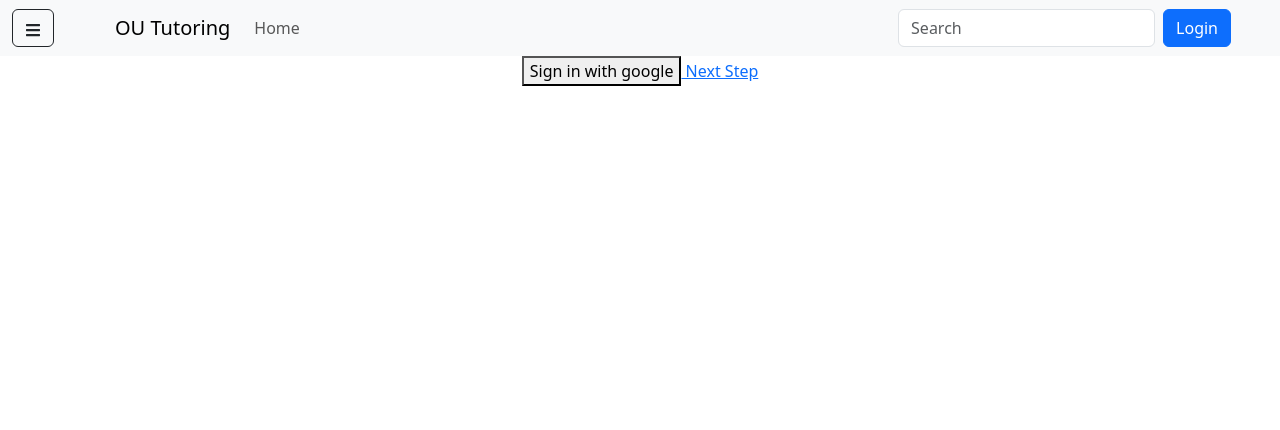
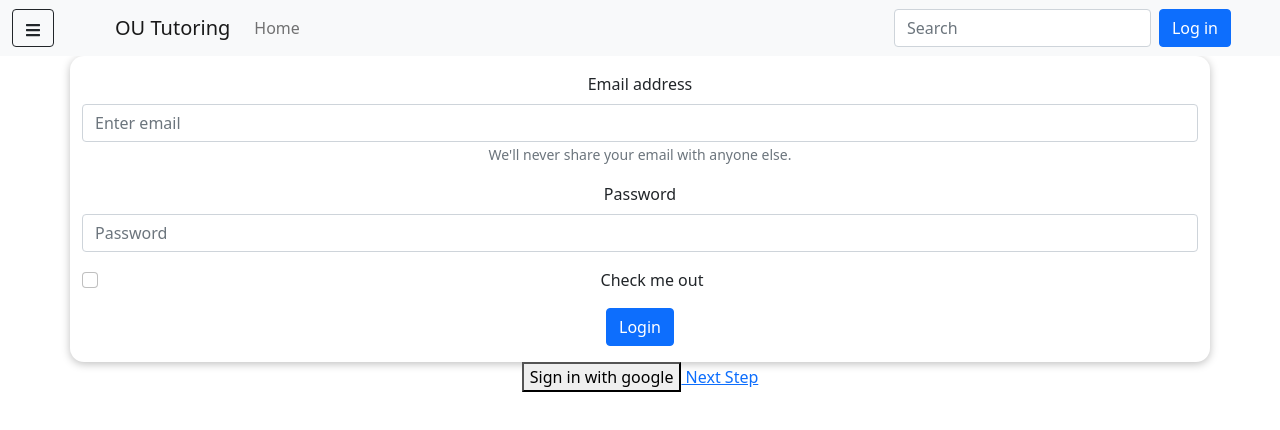
Before and after one commit to juliawang2014/OUTutoringApp, a React (Create React App) app: page /login in a window 1280 px wide. Shown: the top 430 px of the page. Built offline with nearby package versions, Linux system fonts and the light colour scheme.

Commit message:
added login form

```diff
--- a/package.json
+++ b/package.json
@@ -9,8 +9,10 @@
     "@types/jest": "^27.0.3",
     "@types/react": "^17.0.37",
     "@types/react-dom": "^17.0.11",
+    "bootstrap": "^5.1.3",
     "firebase": "^9.6.1",
     "react": "^17.0.2",
+    "react-bootstrap": "^2.1.0",
     "react-dom": "^17.0.2",
     "react-icons": "^4.3.1",
     "react-router-dom": "^6.2.1",
--- /dev/null
+++ b/src/frontend/components/navbar/NavBar.css
@@ -0,0 +1,6 @@
+/*NAVBAR Styling*/
+
+/*Styling for navbar links*/
+.navbar-link {
+    text-decoration: none;
+}
--- a/src/frontend/components/navbar/NavBar.tsx
+++ b/src/frontend/components/navbar/NavBar.tsx
@@ -1,5 +1,7 @@
 import {Button, Container, Navbar, Nav, Form, FormControl, NavDropdown} from "react-bootstrap";
 import BMenu from '../sidebar/BMenu';
+import { Link } from 'react-router-dom';
+import '../navbar/NavBar.css';
 
 
 
@@ -9,9 +11,9 @@ const NavBar: React.FC = (props) => {
         <Navbar bg="light">
             <BMenu />
             <Container>
-                <Navbar.Brand href="#home">OU Tutoring</Navbar.Brand>
+                <Link to='/' className="navbar-link"><Navbar.Brand>OU Tutoring</Navbar.Brand></Link>
                 <Nav className="me-auto my-2 my-lg-0">
-                    <Nav.Link href="#home">Home</Nav.Link>
+                    <Link to='/' className="navbar-link"><Nav.Link>Home</Nav.Link></Link>
                 </Nav>
                     <Form className="d-flex">
                         <FormControl
@@ -21,7 +23,7 @@ const NavBar: React.FC = (props) => {
                         aria-label="Search"
                         />
                     </Form>
-                    <Button variant="primary">Login</Button>
+                    <Link to='/login'><Button variant="primary">Log in</Button></Link>
             </Container>
         </Navbar>
     )
--- /dev/null
+++ b/src/frontend/components/signin/Login.css
@@ -0,0 +1,8 @@
+@import 'bootstrap/dist/css/bootstrap.min.css';
+
+.loginForm {
+    padding: 1rem;
+    box-shadow: 0 2px 8px rgba(0, 0, 0, 0.25);
+    border-radius: 14px;
+    background-color: white;
+  }
--- /dev/null
+++ b/src/frontend/components/signin/LoginForm.tsx
@@ -0,0 +1,30 @@
+import { Form, Button, Container } from 'react-bootstrap';
+import '../signin/Login.css'
+
+const LoginForm: React.FC = () => {
+
+  return (
+    <Container className='loginForm'>
+        <Form>
+            <Form.Group className="mb-3" controlId="formBasicEmail">
+                <Form.Label>Email address</Form.Label>
+                <Form.Control type="email" placeholder="Enter email" />
+                <Form.Text className="text-muted">
+                We'll never share your email with anyone else.
+                </Form.Text>
+            </Form.Group>
+
+            <Form.Group className="mb-3" controlId="formBasicPassword">
+                <Form.Label>Password</Form.Label>
+                <Form.Control type="password" placeholder="Password" />
+            </Form.Group>
+            <Form.Group className="mb-3" controlId="formBasicCheckbox">
+                <Form.Check type="checkbox" label="Check me out" />
+            </Form.Group>
+            <Button variant="primary" type="submit">Login</Button>
+        </Form>
+    </Container>
+  )
+}
+
+export default LoginForm;
--- a/src/frontend/components/signin/SignIn.tsx
+++ b/src/frontend/components/signin/SignIn.tsx
@@ -3,6 +3,7 @@ import { GoogleAuthProvider, signInWithPopup } from 'firebase/auth';
 import firebase from 'firebase/app';
 import { auth } from '../../services/firebase';
 import { Link, useNavigate} from 'react-router-dom';
+import LoginForm from './LoginForm';
 
 const SignIn = () => {
   //Navigate is used to redirect the page to another one without reloading
@@ -22,6 +23,7 @@ const SignIn = () => {
   return (
 
     <div>
+      <LoginForm />
       <button className="button" onClick={signInWithGoogle}>
         <i className="fab fa-google"></i> Sign in with google
       </button>
```
Also changed, not shown: 1 other file (tests, documents, lock files or other folders).
